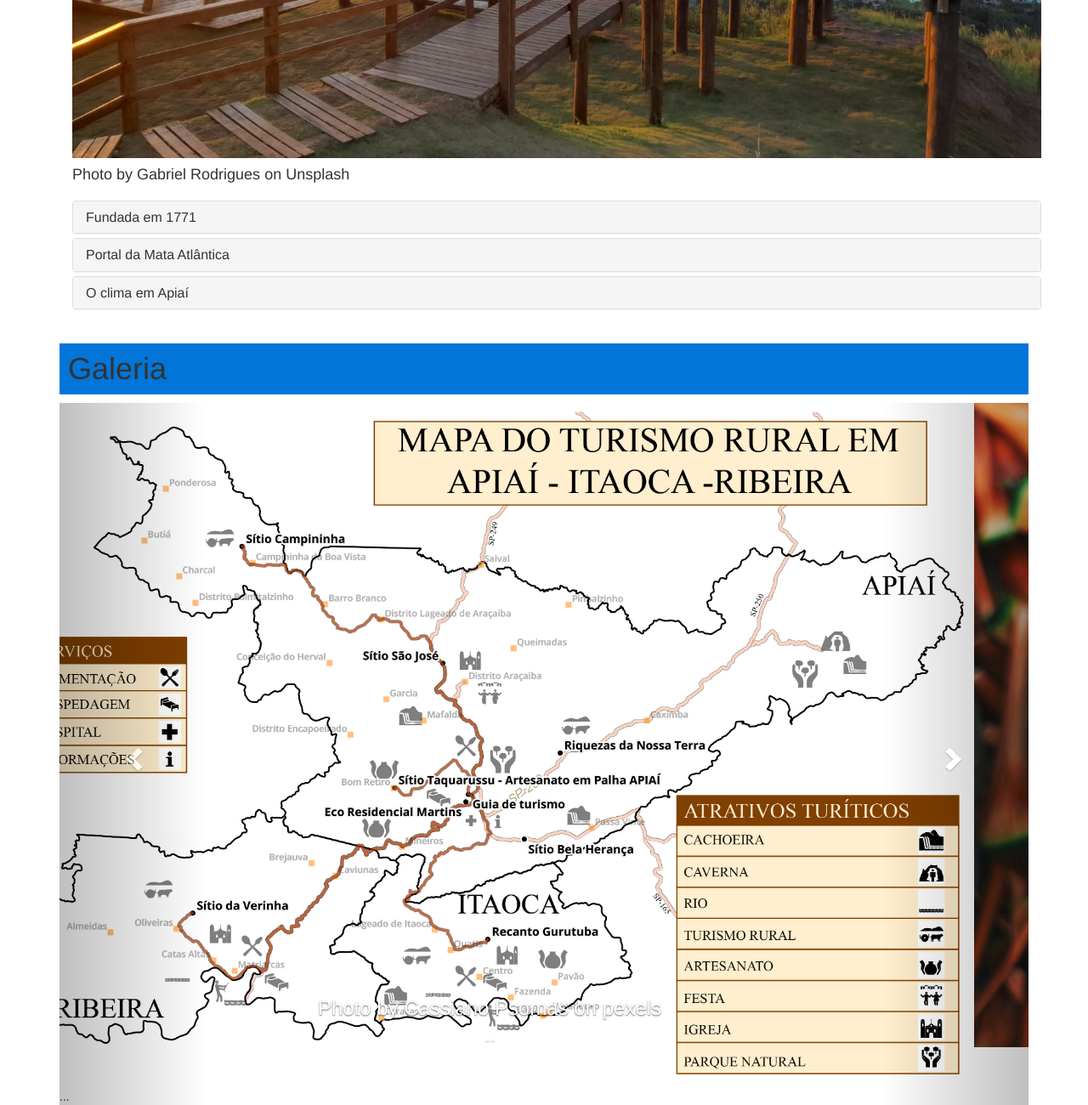
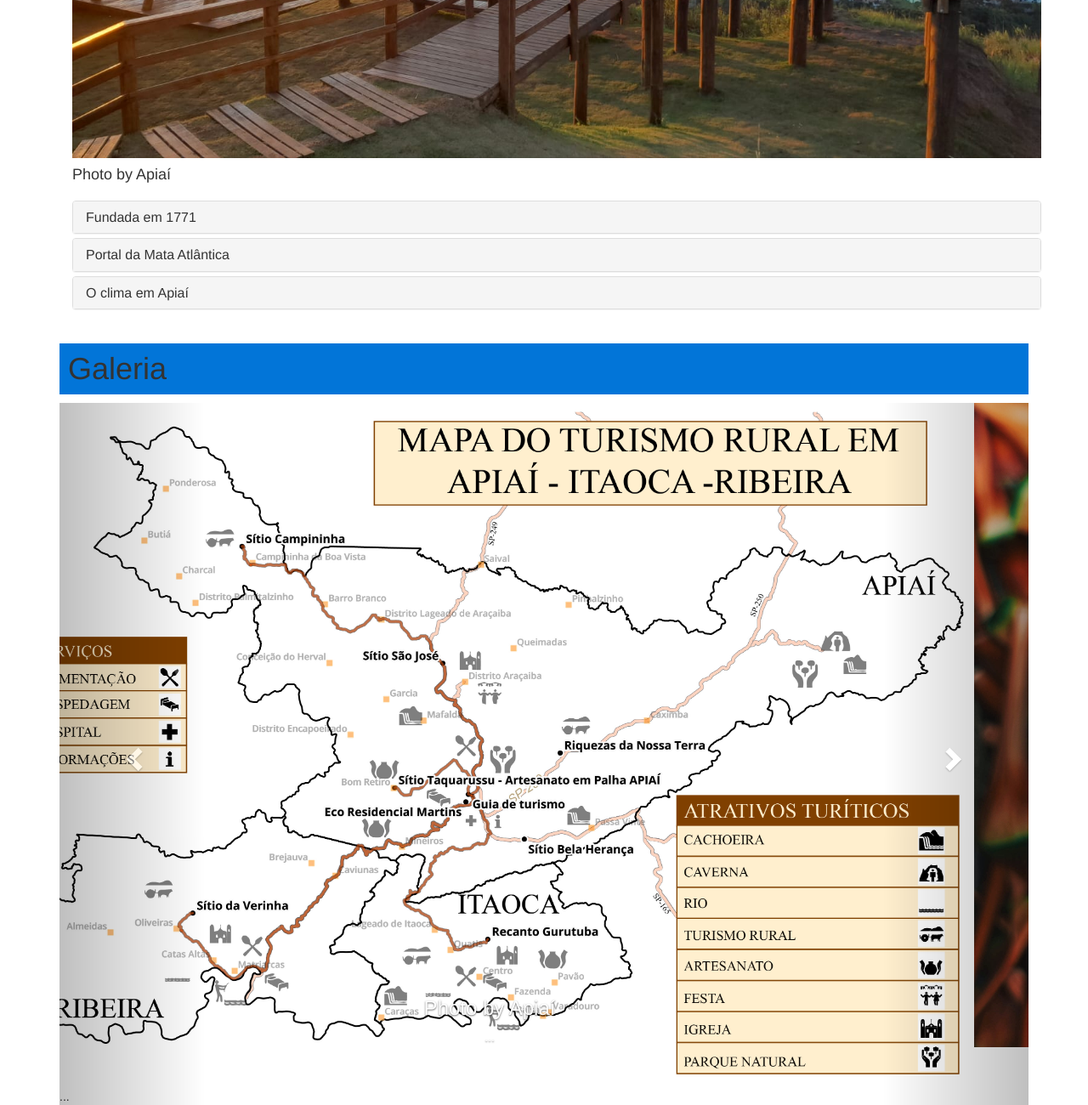
Before and after one commit to Ronaldo-Sanches/fds.engsoft, a plain HTML site: page index.html in a window 1280 px wide. Shown: the part 597-1897 px from the top of the page at 85% size. Drawn offline with Linux system fonts and the light colour scheme.

Commit message:
Update index.html

```diff
--- a/index.html
+++ b/index.html
@@ -34,7 +34,7 @@
 <div id="sobre-nos" class="container">
 <h1> Sobre nós</h1>
 <img class="img-responsive" src="./img/sobreNos.jpg"/>
-<h4> Photo by Gabriel Rodrigues on Unsplash</h4>
+<h4> Photo by Apiaí</h4>
 
 <div class="panel-group"id="painel-sobre">
 <div class="panel panel-default">
@@ -82,21 +82,21 @@
     <div class="item active">
       <img src="./img/foto1.jpg" alt="...">
       <div class="carousel-caption">
-	  <h3> Photo by Cassiano Psomas on pexels</h3>
+	  <h3> Photo by Apiaí</h3>
         ...
       </div>
     </div>
     <div class="item">
       <img src="./img/foto2.jpg" alt="...">
       <div class="carousel-caption">
-	  <h3> Photo by Koala on Unsplash</h3>
+	  <h3> Photo by Apiaí</h3>
         ...
       </div>
     </div>
 	<div class="item">
       <img src="./img/foto3.jpg" alt="...">
       <div class="carousel-caption">
-	   <h3> Photo by Cassiano Psomas on Unsplash</h3>
+	   <h3> Photo by Apiaí</h3>
         ...
       </div>
     </div>
@@ -106,11 +106,11 @@
   <!-- Controls -->
   <a class="left carousel-control" href="#carousel-example-generic" role="button" data-slide="prev">
     <span class="glyphicon glyphicon-chevron-left" aria-hidden="true"></span>
-    <span class="sr-only">Previous</span>
+    <span class="sr-only">Prev.</span>
   </a>
   <a class="right carousel-control" href="#carousel-example-generic" role="button" data-slide="next">
     <span class="glyphicon glyphicon-chevron-right" aria-hidden="true"></span>
-    <span class="sr-only">Next</span>
+    <span class="sr-only">Próx.</span>
   </a>
 </div>
 
```
